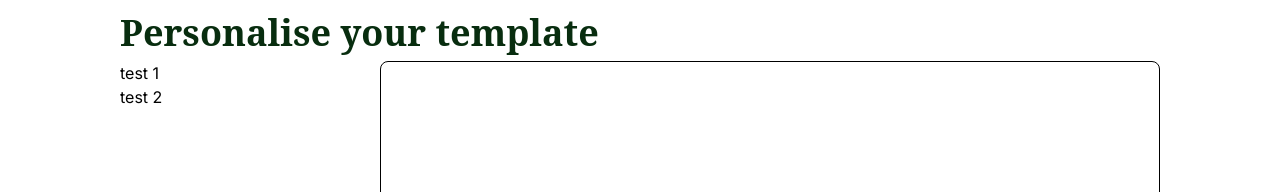
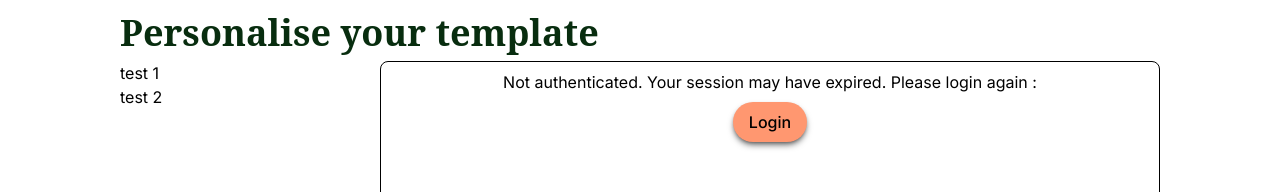
Before and after one commit to Stormax181iq/single-page-site-builder, a React (Vite) app in the folder client/: page / in a window 1280 px wide. Shown: the part 163-355 px from the top of the page. Built offline with nearby package versions, Linux system fonts and the light colour scheme; no server answers; a web font is replaced by a local one.

Commit message:
add proper error handling for iframe when not authenticated

```diff
--- a/client/src/components/TemplateEditor.jsx
+++ b/client/src/components/TemplateEditor.jsx
@@ -1,4 +1,9 @@
+import useAuth from "../hooks/useAuth";
+import { Link } from "react-router";
+
+import ActionButton from "./ActionButton";
 export default function TemplateEditor() {
+  const { isAuthenticated } = useAuth();
   return (
     <div className="mx-[15vh] mt-8 mb-4">
       <h2 className="font-heading text-4xl font-semibold text-main-2 mb-2">
@@ -9,12 +14,27 @@ export default function TemplateEditor() {
           <p>test 1</p>
           <p>test 2</p>
         </div>
-        <div className="w-full h-full col-span-3">
-          <iframe
-            className="w-full h-full border rounded-lg"
-            src="/api/templates/files/car-rent/index.html"
-            frameborder="0"
-          ></iframe>
+        <div className="w-full col-span-3 border rounded-lg">
+          {isAuthenticated ? (
+            <iframe
+              className="w-full h-full"
+              src="/api/templates/files/car-rent/index.html"
+              frameborder="0"
+              allowFullScreen
+            ></iframe>
+          ) : (
+            <>
+              <p className="m-2 text-center">
+                Not authenticated. Your session may have expired. Please login
+                again :
+              </p>
+              <div className="w-full flex justify-center">
+                <ActionButton className="px-4">
+                  <Link to="/auth/login">Login</Link>
+                </ActionButton>
+              </div>
+            </>
+          )}
         </div>
       </div>
     </div>
```
